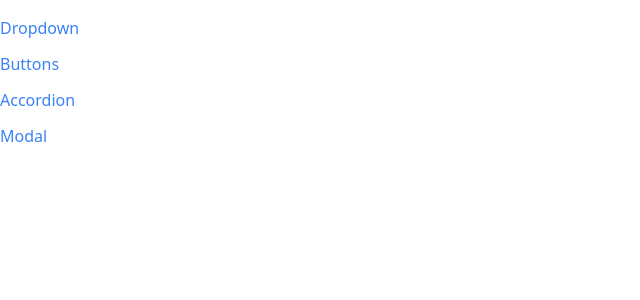
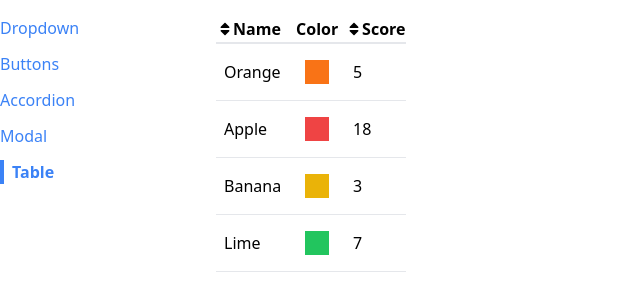
Before and after one commit to fgalletti93/reuseable-components, a React (Create React App) app: page /table in a window 1280 px wide. Shown: the top 300 px of the page, without its empty margins (0-640 px from the left). Built offline with nearby package versions, Linux system fonts and the light colour scheme.

Commit message:
reuseable table component

```diff
--- a/src/App.jsx
+++ b/src/App.jsx
@@ -4,6 +4,7 @@
 import {ButtonPage} from "./pages/ButtonPage";
 import {DropdownPage} from "./pages/DropdownPage"
 import { ModalPage } from "./pages/ModalPage";
+import { TablePage } from "./pages/TablePage";
 
 export const App = () => {
   return (
@@ -22,6 +23,9 @@
         <Route path="/modal">
           <ModalPage />
         </Route>
+        <Route path="/table">
+          <TablePage />
+        </Route>
       </div>
     </div>
   );
--- a/src/components/Sidebar.jsx
+++ b/src/components/Sidebar.jsx
@@ -7,6 +7,7 @@
     { label: "Buttons", path: "/buttons" },
     { label: "Accordion", path: "/accordion" },
     { label: "Modal", path: "/modal" },
+    { label: "Table", path: "/table" },
   ];
 
   const renderedLinks = links.map(({ path, label }) => {
--- /dev/null
+++ b/src/components/SortableTable.jsx
@@ -0,0 +1,80 @@
+import { useState } from "react";
+import { Table } from "./Table";
+import { FaSort, FaSortUp, FaSortDown } from "react-icons/fa";
+
+const getIcons = (label, sortBy, sortOrder) => {
+  if (label !== sortBy) {
+    return <FaSort />;
+  }
+
+  if (sortOrder == null) {
+    return <FaSort />;
+  } else if (sortOrder === "asc") {
+    return <FaSortUp />;
+  } else if (sortOrder === "desc") {
+    return <FaSortDown />;
+  }
+};
+
+export const SortableTable = (props) => {
+  const [sortOrder, setSortOrder] = useState(null);
+  const [sortBy, setSortBy] = useState(null);
+
+  const { config, data } = props;
+
+  const handleClick = (label) => {
+    if (sortBy && label !== sortBy) {
+      setSortOrder("asc");
+      setSortBy(label);
+      return;
+    }
+    if (sortOrder === null) {
+      setSortOrder("asc");
+      setSortBy(label);
+    } else if (sortOrder === "asc") {
+      setSortOrder("desc");
+      setSortBy(label);
+    } else if (sortOrder === "desc") {
+      setSortOrder(null);
+      setSortBy(null);
+    }
+  };
+
+  const updatedConfig = config.map((column) => {
+    if (!column.sortValue) return column;
+
+    return {
+      ...column,
+      header: (
+        <th
+          className="cursor-pointer hover:bg-gray-100"
+          onClick={() => handleClick(column.label)}
+        >
+          <div className="flex items-center">
+            {getIcons(column.label, sortBy, sortOrder)}
+            {column.label}
+          </div>
+        </th>
+      ),
+    };
+  });
+
+  let sortedData = data;
+  if (sortOrder && sortBy) {
+    const { sortValue } = config.find((column) => column.label === sortBy);
+    sortedData = [...data].sort((a, b) => {
+      const valueA = sortValue(a);
+      const valueB = sortValue(b);
+
+      const reverseOrder = sortOrder === "asc" ? 1 : -1;
+
+      if (typeof valueA === "string") {
+        return valueA.localeCompare(valueB) * reverseOrder;
+      } else {
+        return (valueA - valueB) * reverseOrder;
+      }
+    });
+  }
+
+  return <Table {...props} config={updatedConfig} data={sortedData} />;
+};
--- /dev/null
+++ b/src/components/Table.jsx
@@ -0,0 +1,36 @@
+import { Fragment } from "react";
+
+
+export const Table = ({ data, config, keyFn }) => {
+  const rows = data.map((rowData) => {
+    const renderedCells = config.map((column) => {
+      return (
+        <td className="p-2" key={column.label}>
+          {column.render(rowData)}
+        </td>
+      );
+    });
+    return (
+      <tr className="border-b" key={keyFn(rowData)}>
+        {renderedCells}
+      </tr>
+    );
+  });
+
+  const columns = config.map((column) => {
+    if (column.header) {
+      return <Fragment key={column.label}>{column.header}</Fragment>;
+    }
+
+    return <th key={column.label}>{column.label}</th>;
+  });
+
+  return (
+    <table className="table-auto border-spacing-2">
+      <thead>
+        <tr className="border-b-2">{columns}</tr>
+      </thead>
+      <tbody>{rows}</tbody>
+    </table>
+  );
+};
--- /dev/null
+++ b/src/pages/TablePage.jsx
@@ -0,0 +1,37 @@
+import { SortableTable } from "../components/SortableTable";
+
+export const TablePage = () => {
+  const data = [
+    { name: "Orange", color: "bg-orange-500", score: 5 },
+    { name: "Apple", color: "bg-red-500", score: 18 },
+    { name: "Banana", color: "bg-yellow-500", score: 3 },
+    { name: "Lime", color: "bg-green-500", score: 7 },
+  ];
+
+  const config = [
+    {
+      label: "Name",
+      render: (fruit) => fruit.name,
+      sortValue: (fruit) => fruit.name,
+    },
+    {
+      label: "Color",
+      render: (fruit) => <div className={`p-3 m-2 ${fruit.color}`}></div>,
+    },
+    {
+      label: "Score",
+      render: (fruit) => fruit.score,
+      sortValue: (fruit) => fruit.score,
+    },
+  ];
+
+  const keyFn = (fruit) => {
+    return fruit.name;
+  };
+
+  return (
+    <div>
+      <SortableTable data={data} config={config} keyFn={keyFn} />
+    </div>
+  );
+};
```
